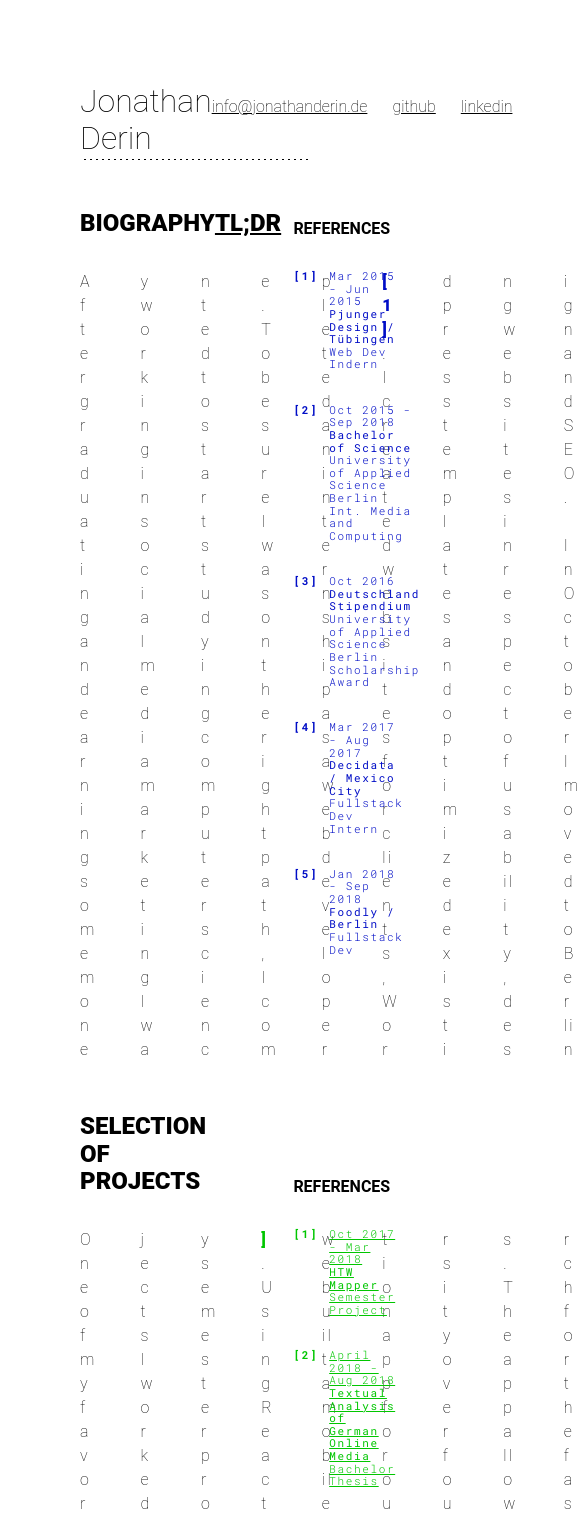
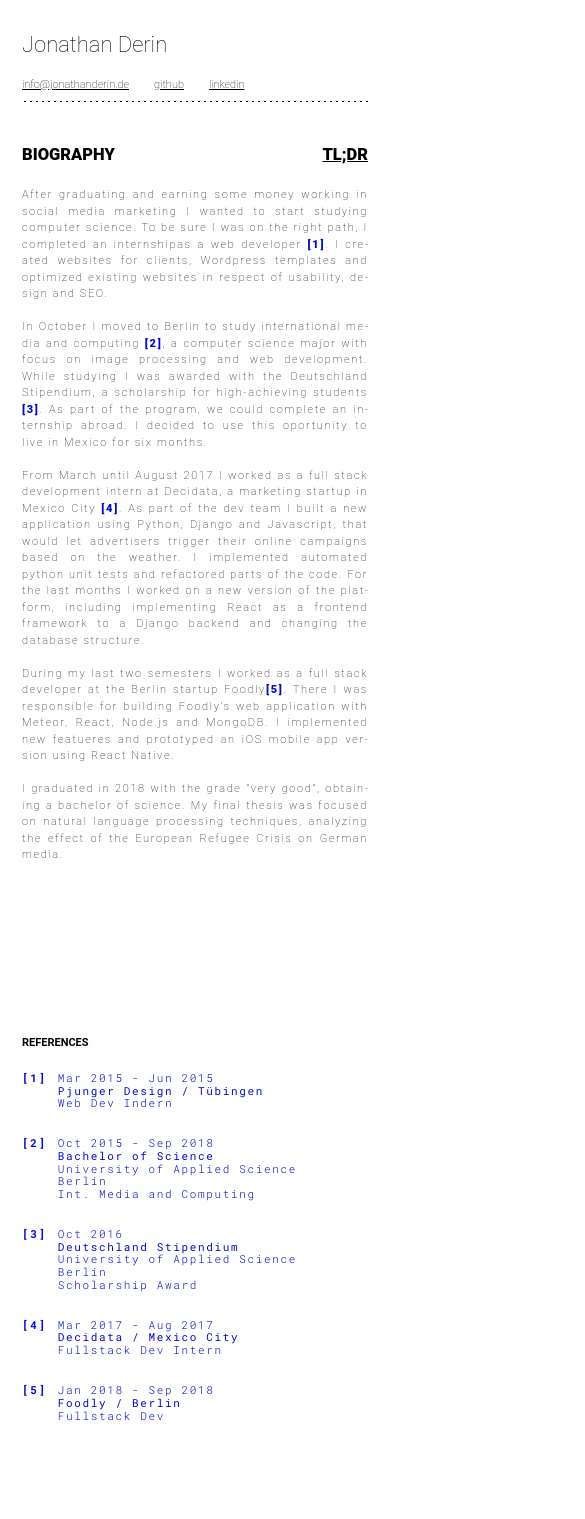
Before and after one commit to bbrinx/bbrinx.github.io, a React (Create React App) app: page / in a window 390 px wide. Shown: the top 1519 px of the page, 585 px wide, since content can reach past the window. Built offline with nearby package versions, Linux system fonts and the light colour scheme.

Commit message:
add responsive layout

```diff
--- a/src/App.js
+++ b/src/App.js
@@ -8,11 +8,24 @@ class App extends Component {
     this.state = {
       tldr: false
     }
+    this.bio1 = React.createRef();
+    this.bio2 = React.createRef();
+    this.bio3 = React.createRef();
+    this.bio4 = React.createRef();
+    this.bio5 = React.createRef();
+    this.projects1 = React.createRef();
+    this.projects2 = React.createRef();
+    this.projects3 = React.createRef();
   }
 
   tldr() {
     this.setState({tldr: !this.state.tldr})
   }
+
+  scroll(ref) {
+    ref.current.scrollIntoView({behavior: 'smooth'})
+  }
+
   render() {
     return (
       <div className="App">
@@ -38,24 +51,24 @@ class App extends Component {
               <div className={`text ${this.state.tldr ? 'hidden' : ''}`}>
                 <p>
                   After graduating and earning some money working in social media marketing I wanted to start studying computer science.
-                  To be sure I was on the right path, I completed an <span className="tldr">internship</span>as a <span className="tldr">web developer</span> <span className="footnote">[1]</span>.
+                  To be sure I was on the right path, I completed an <span className="tldr">internship</span>as a <span className="tldr">web developer</span> <span onClick={() => {this.scroll(this.bio1)}} className="footnote">[1]</span>.
                   I created websites for clients, Wordpress templates and optimized existing websites in respect of <span className="tldr">usability, design and SEO</span>.
                 </p>
                 <p>
-                  In October I moved to Berlin to <span className="tldr">study international media and computing</span> <span className="footnote">[2]</span>,
+                  In October I moved to Berlin to <span className="tldr">study international media and computing</span> <span onClick={() => {this.scroll(this.bio2)}} className="footnote">[2]</span>,
                   a computer science major with focus on image processing and web development.
-                  While studying I was <span className="tldr">awarded with the Deutschland Stipendium</span>, a scholarship for high-achieving students <span className="footnote">[3]</span>.
+                  While studying I was <span className="tldr">awarded with the Deutschland Stipendium</span>, a scholarship for high-achieving students <span onClick={() => {this.scroll(this.bio3)}} className="footnote">[3]</span>.
                   As part of the program, we could complete an internship abroad.
                   I decided to use this oportunity to live in Mexico for six months.
                 </p>
                 <p>
-                  From March until August 2017 I worked as a <span className="tldr">full stack development intern at Decidata</span>, a marketing startup <span className="tldr">in Mexico City</span><span className="footnote">[4]</span>.
+                  From March until August 2017 I worked as a <span className="tldr">full stack development intern at Decidata</span>, a marketing startup <span className="tldr">in Mexico City </span><span onClick={() => {this.scroll(this.bio4)}} className="footnote">[4]</span>.
                   As part of the dev team I built a new application using <span className="tldr">Python, Django and Javascript</span>, that would let advertisers trigger their online campaigns based on the weather.
                   I implemented automated <span className="tldr">python unit tests</span> and <span className="tldr">refactored</span> parts of the <span className="tldr">code</span>.
                   For the last months I worked on a new version of the platform, including <span className="tldr">implementing React</span> as a frontend framework to a Django backend and <span className="tldr">changing the database structure</span>.
                 </p>
                 <p>
-                  During my last two semesters I worked as a <span className="tldr">full stack developer</span> at the <span className="tldr">Berlin</span> startup <span className="tldr">Foodly</span><span className="footnote">[5]</span>.
+                  During my last two semesters I worked as a <span className="tldr">full stack developer</span> at the <span className="tldr">Berlin</span> startup <span className="tldr">Foodly</span><span onClick={() => {this.scroll(this.bio5)}} className="footnote">[5]</span>.
                   There I was responsible for building Foodly’s web application with <span className="tldr">Meteor, React, Node.js and MongoDB</span>.
                   I implemented new featueres and prototyped an iOS mobile app version using <span className="tldr">React Native</span>.
                 </p>
@@ -73,7 +86,7 @@ class App extends Component {
                 </div>
                 <div className="references">
                   <div className="reference">
-                    <p className="number">[1]</p>
+                    <p ref={this.bio1} className="number">[1]</p>
                     <p>
                       Mar 2015 - Jun 2015 <br/>
                       <span className="title">Pjunger Design / Tübingen</span><br/>
@@ -81,7 +94,7 @@ class App extends Component {
                     </p>
                   </div>
                   <div className="reference">
-                    <p className="number">[2]</p>
+                    <p ref={this.bio2} className="number">[2]</p>
                     <p>
                       Oct 2015 - Sep 2018 <br/>
                       <span className="title">Bachelor of Science</span><br/>
@@ -90,7 +103,7 @@ class App extends Component {
                     </p>
                   </div>
                   <div className="reference">
-                    <p className="number">[3]</p>
+                    <p ref={this.bio3} className="number">[3]</p>
                     <p>
                       Oct 2016 <br/>
                       <span className="title">Deutschland Stipendium</span><br/>
@@ -99,7 +112,7 @@ class App extends Component {
                     </p>
                   </div>
                   <div className="reference">
-                    <p className="number">[4]</p>
+                    <p ref={this.bio4} className="number">[4]</p>
                     <p>
                       Mar 2017 - Aug 2017 <br/>
                       <span className="title">Decidata / Mexico City</span><br/>
@@ -107,7 +120,7 @@ class App extends Component {
                     </p>
                   </div>
                   <div className="reference">
-                    <p className="number">[5]</p>
+                    <p ref={this.bio5} className="number">[5]</p>
                     <p>
                       Jan 2018 - Sep 2018 <br/>
                       <span className="title">Foodly / Berlin</span><br/>
@@ -126,19 +139,19 @@ class App extends Component {
               </div>
               <div className={`text ${this.state.tldr ? 'hidden' : ''}`}>
                 <p>
-                  One of my favorite projects I worked on was my <span className="tldr">semester project</span> <span className="footnote">[1]</span>.
+                  One of my favorite projects I worked on was my <span className="tldr">semester project</span> <span onClick={() => {this.scroll(this.projects1)}} className="footnote">[1]</span>.
                   Using <span className="tldr">React Native</span> we built a <span className="tldr">mobile navigation app</span> for our university over four months.
                   The app allows to search for the fastest path, find points of interests and is equipped with many more features.
                 </p>
                 <p>
-                  Another important project for me was my <span className="tldr">bachelor thesis</span> <span className="footnote">[2]</span>.
+                  Another important project for me was my <span className="tldr">bachelor thesis</span> <span onClick={() => {this.scroll(this.projects2)}} className="footnote">[2]</span>.
                   Using <span className="tldr">python, natural language processing techniques and machine learning</span> I researched the effect of the European Refugee Crisis on German media.
                   This project was a great fusion of my interest in politics and journalism combined with my interest of data science
                   and resulted in a new found love for natural language processing.
                 </p>
                 <p>
                   After I finished school I finally got to work on a few projects I have had in mind for a while.
-                  This resulted in a small <span className="tldr">news reader</span>, called simple newsfeed, built with <span className="tldr">React.js and Node.js</span>  <span className="footnote">[3]</span>.
+                  This resulted in a small <span className="tldr">news reader</span>, called simple newsfeed, built with <span className="tldr">React.js and Node.js</span> <span onClick={() => {this.scroll(this.projects3)}} className="footnote">[3]</span>.
                   The idea behind it was to build a simple and clean rss reader that would declutter my morning news routine (and help me avoid badly designed websites).
                 </p>
               </div>
@@ -150,7 +163,7 @@ class App extends Component {
                 </div>
                 <div className="references">
                   <div className="reference">
-                    <p className="number">[1]</p>
+                    <p ref={this.projects1} className="number">[1]</p>
                     <a href="https://github.com/bbrinx/cm.bp.htw-mapper" target="_blank" rel="noopener noreferrer">
                       <p>
                         Oct 2017 - Mar 2018 <br/>
@@ -160,7 +173,7 @@ class App extends Component {
                     </a>
                   </div>
                   <div className="reference">
-                    <p className="number">[2]</p>
+                    <p ref={this.projects2} className="number">[2]</p>
                     <a href="" target="_blank" rel="noopener noreferrer">
                       <p>
                         April 2018 - Aug 2018 <br/>
@@ -170,7 +183,7 @@ class App extends Component {
                     </a>
                   </div>
                   <div className="reference">
-                    <p className="number">[3]</p>
+                    <p ref={this.projects3} className="number">[3]</p>
                     <a href="https://github.com/bbrinx/newsfeed" target="_blank" rel="noopener noreferrer">
                       <p>
                         Oct 2018 - present<br/>
--- a/src/App.scss
+++ b/src/App.scss
@@ -1,4 +1,8 @@
 @import url('https://fonts.googleapis.com/css?family=Roboto+Mono:300,400,700|Montserrat:300,400,900');
+
+$smartphones: "only screen and (max-width: 479px)";
+$tablets: "only screen and (max-width: 959px)";
+$laptops: "only screen and (min-width: 1200px) and (max-width: 1600px)";
 
 $black: #222;
 $blue: #000DC6;
@@ -213,3 +217,50 @@ p {
   background-size: 6px 1px;
   background-repeat: repeat-x;
 }
+
+@media #{$tablets} {
+  body {
+    font-size: 11px;
+  }
+  .App {
+    margin: 2em;
+    .App-header {
+      .header-wrapper {
+        flex-direction: column;
+        h1 {
+          margin-bottom: 1em;
+        }
+      }
+    }
+    .main {
+      .bio {
+        flex-direction: column;
+        .bio-text {
+          width: unset;
+        }
+      }
+      .projects {
+        flex-direction: column;
+        .projects-text {
+          width: unset;
+        }
+      }
+      .text {
+        height: unset;
+        column-count: unset;
+      }
+      .ref {
+        width: unset;
+        .ref-wrapper {
+          padding: unset;
+          .references {
+            flex-direction: column;
+            .reference {
+              width: unset;
+            }
+          }
+        }
+      }
+    }
+  }
+}
```
